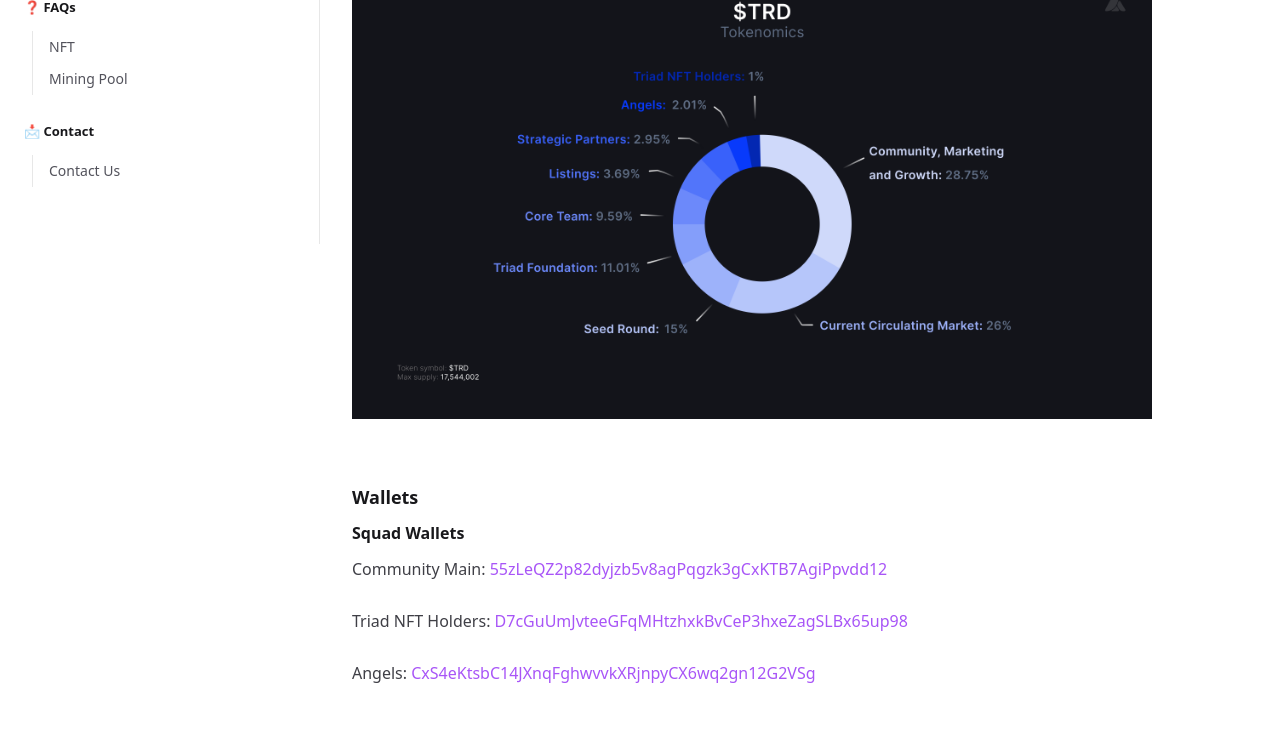
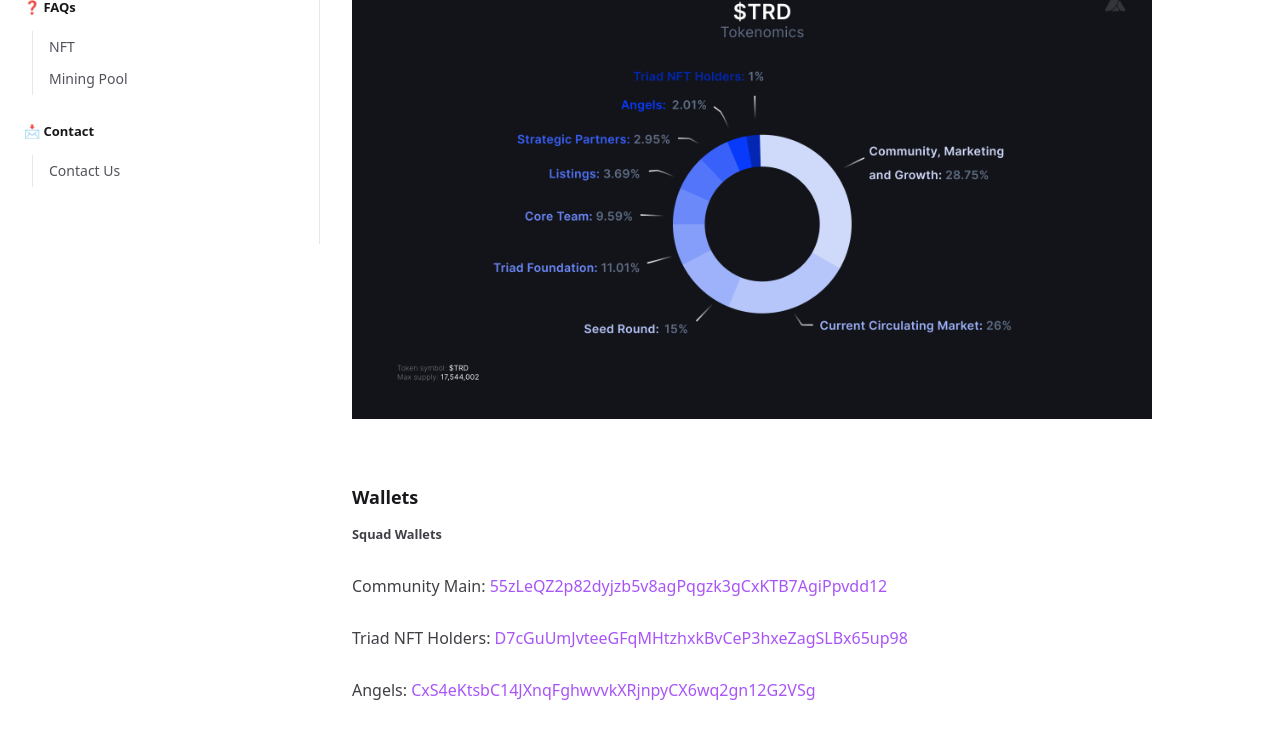
Before and after one commit to triadxyz/docs, a Next.js app: page /tokenomics in a window 1280 px wide. Shown: the part 556-1306 px from the top of the page. Built offline with nearby package versions, Linux system fonts and the light colour scheme.

Commit message:
add squads

```diff
--- a/src/pages/tokenomics.mdx
+++ b/src/pages/tokenomics.mdx
@@ -16,7 +16,9 @@ The total supply of $TRD is 17,540,552.81
 
 ## Wallets
 
-### Squad Wallets
+<small>
+  <b>Squad Wallets</b>
+</small>
 
 Community Main: [55zLeQZ2p82dyjzb5v8agPqgzk3gCxKTB7AgiPpvdd12](https://solscan.io/address/55zLeQZ2p82dyjzb5v8agPqgzk3gCxKTB7AgiPpvdd12)
 
```
